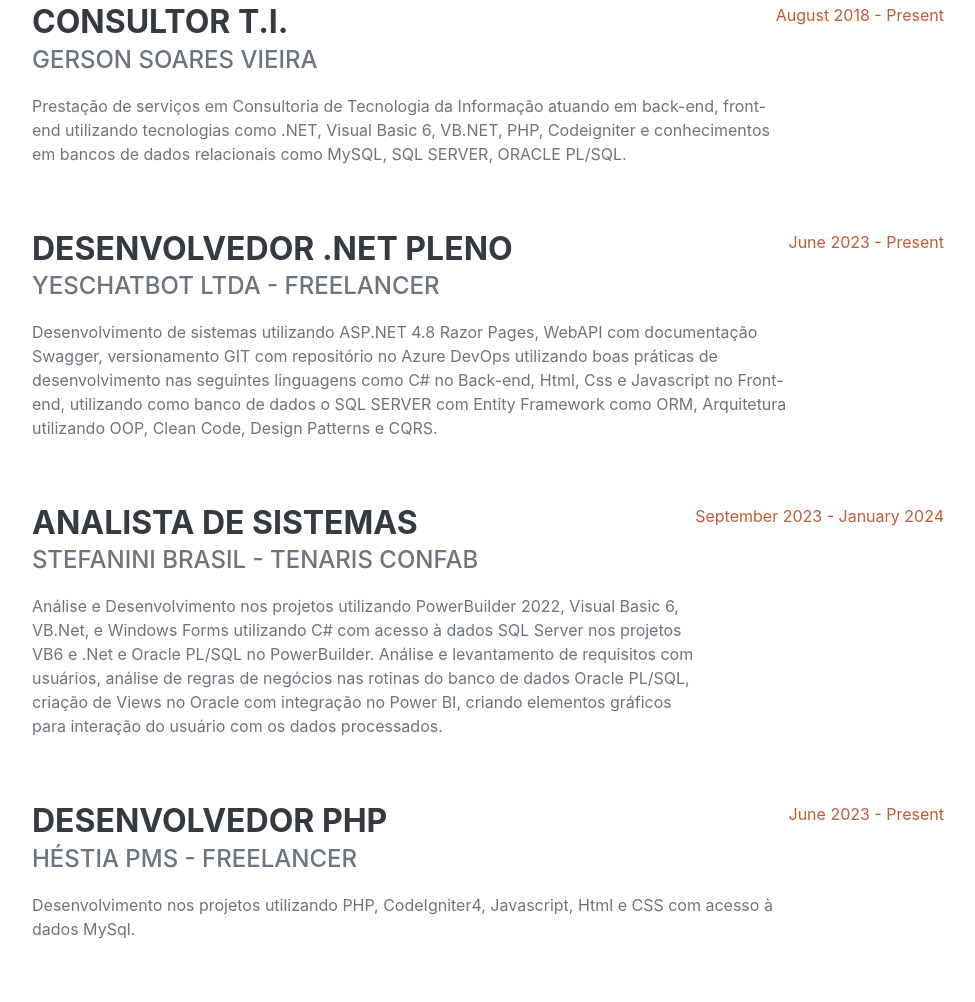
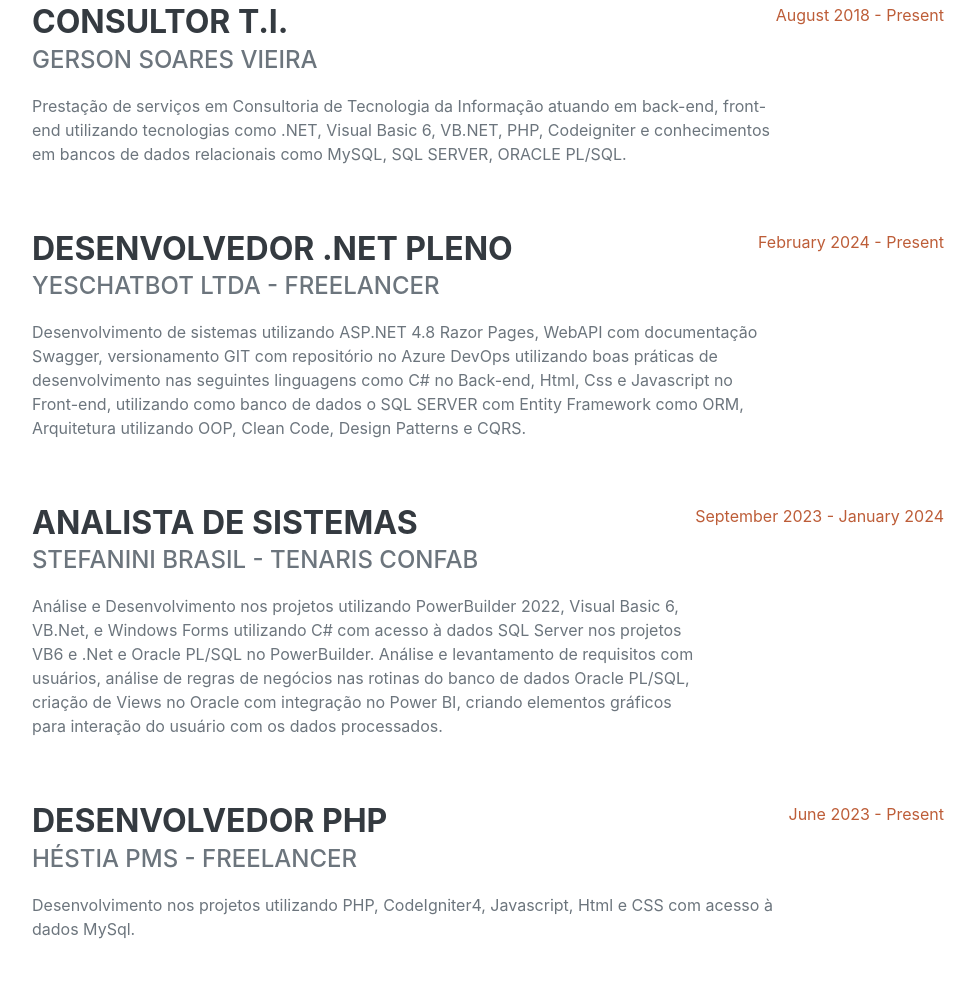
Before and after one commit to GersonVisualBasic/GersonVisualBasic.github.io, a plain HTML site: page index.html in a window 1280 px wide. Shown: the part 993-1995 px from the top of the page, without its empty margins (288-1263 px from the left). Drawn offline with nearby package versions, Linux system fonts and the light colour scheme; a web font is replaced by a local one.

Commit message:
commit att data

```diff
--- a/index.html
+++ b/index.html
@@ -95,7 +95,7 @@
                             OOP, Clean Code, Design Patterns e CQRS.
                         </p>
                     </div>
-                    <div class="flex-shrink-0"><span class="text-primary">June 2023 - Present</span></div>
+                    <div class="flex-shrink-0"><span class="text-primary">February 2024 - Present</span></div>
                 </div>
                 <div class="d-flex flex-column flex-md-row justify-content-between mb-5">
                     <div class="flex-grow-1">
```
